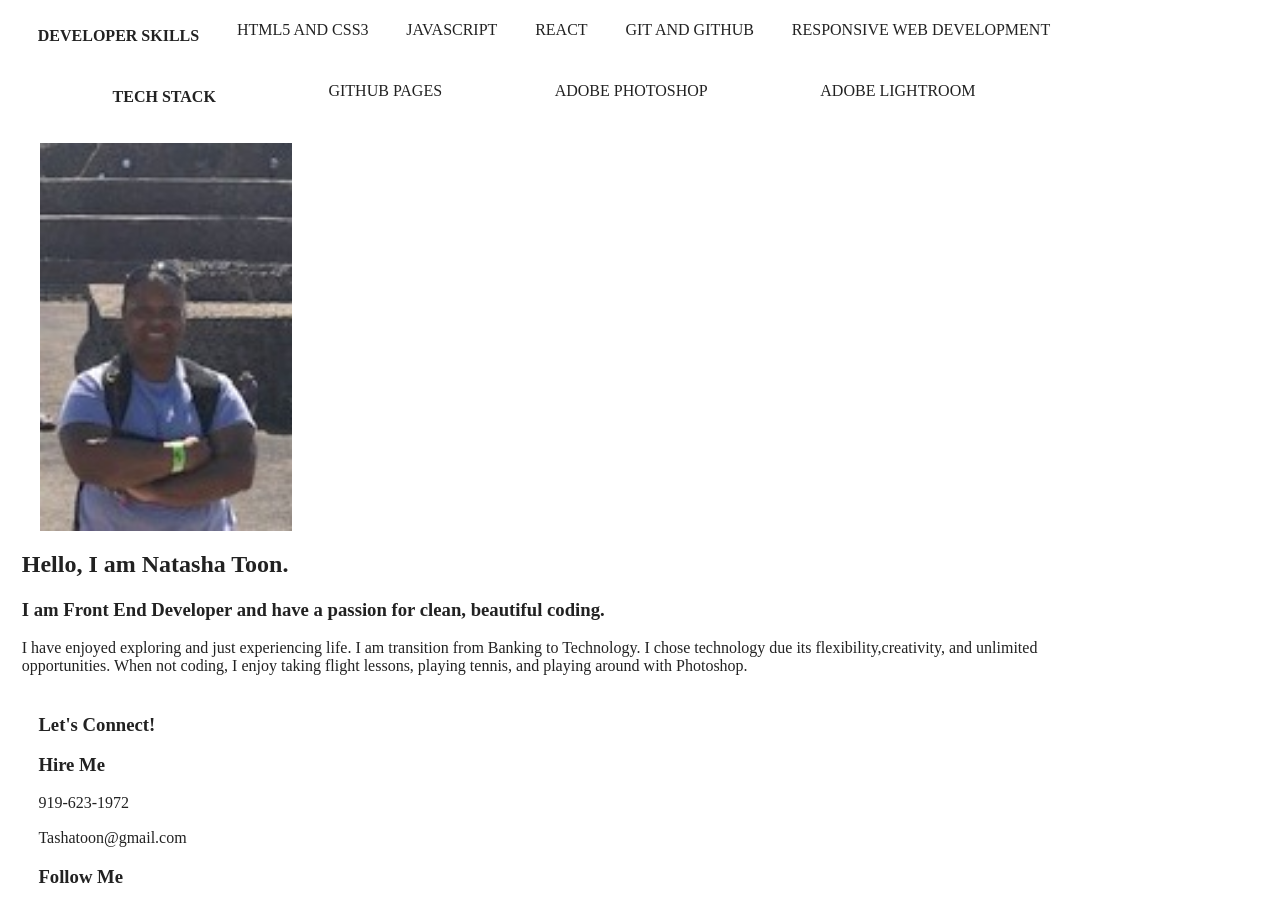
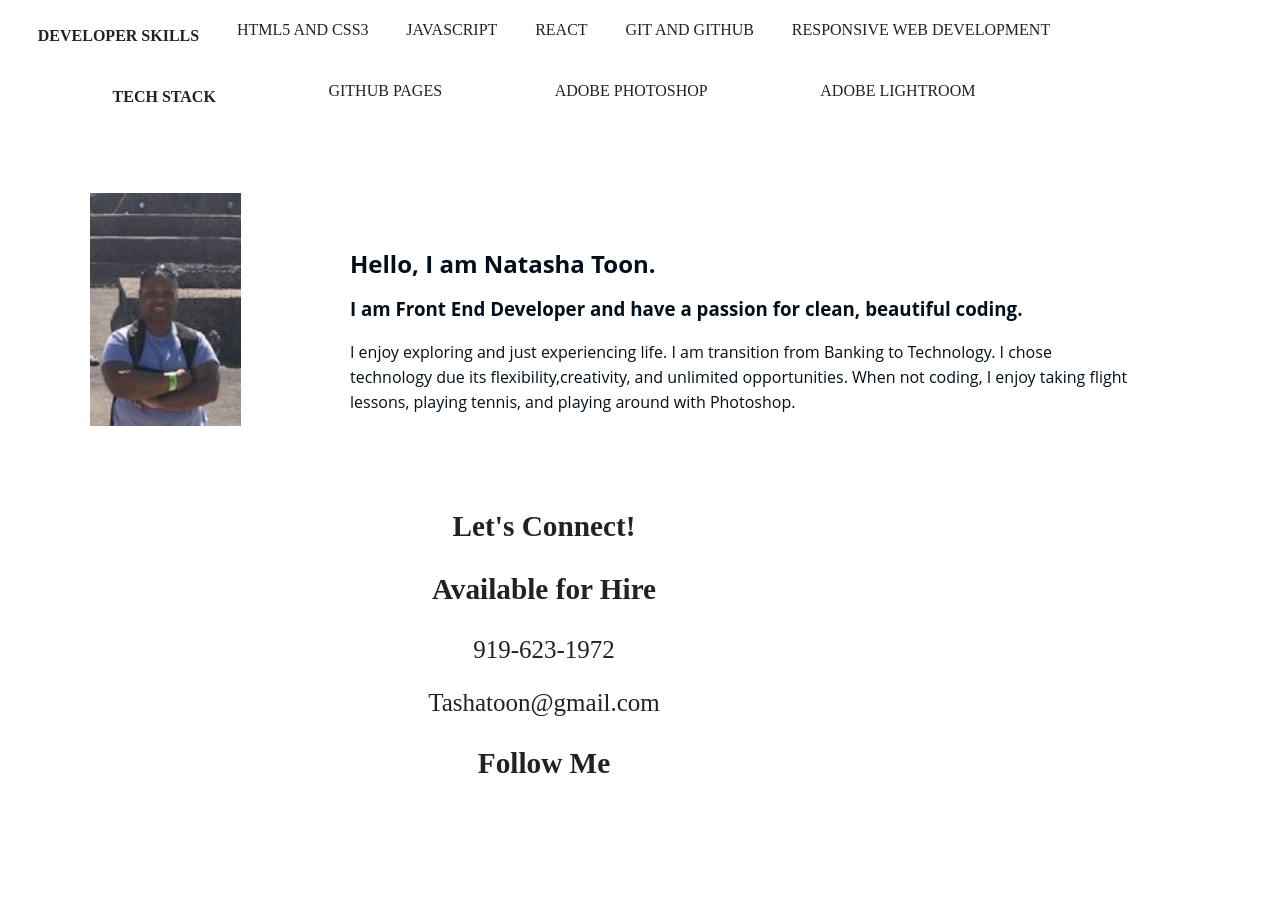
Before and after one commit to Tashatoon/Natasha-Portfolio, a website built with Parcel: page index.html in a window 1280 px wide. Shown: the part 1780-2701 px from the top of the page. Built offline with nearby package versions, Linux system fonts and the light colour scheme.

Commit message:
bio info

```diff
--- a/css/main.css
+++ b/css/main.css
@@ -59,13 +59,8 @@ figure .project-link {
 }
 article.portfolio {
   margin-top: 25%;
-
 }
 
-#contact {
-margin: 3%;
-
-}
 /*****Header****/
 
 header h2 {
@@ -103,21 +98,22 @@ button {
   border-radius: 15%;
 }
 /*****About*****/
-#about {
-  margin-top: 0%;
+#about .content-wrapper {
+  width: 85%;
+    display: flex;
+    align-items: center;
+    justify-content: center;
+    padding: 50px;
 }
 
 .about-bio {
-margin-left: 2%;
-text-align: left;
-display: block;
-justify-content: center;
+  padding-left: 300px;
+   position: relative; top:-195px;
+    line-height: 25px;
+    font-family: "Open Sans";
+    font-size: 100%;
+    color:rgb(2, 15, 26);
 }
-img .about-content-wrapper {
-margin-left: 35%;
-}
-
-
 /****Work*****/
 #work {
   width: 100%;
@@ -151,6 +147,11 @@ margin-left: 35%;
   text-transform: uppercase;
 }
 /***Contact info***/
+#contact {
+  font-size: 25px;
+  position: relative; top:-195px;
+  text-align: center;
+}
 
 
 /*
--- a/index.html
+++ b/index.html
@@ -228,13 +228,13 @@
               <div class="about-content-wrapper">
                 <figure>
                   <!--Add a photo-->
-                  <img src="/img/Natasha.jpg" width="25%">
+                  <img src="/img/Natasha.jpg" width="15%">
                 </figure>
                 <div class="about-bio">
                   <h2>Hello, I am Natasha Toon.</h2>
                   <h3>I am Front End Developer and have a passion for clean, beautiful coding.</h3>
                   <p>
-                    I have enjoyed exploring and just experiencing life. I am transition from Banking to Technology. I chose technology due its flexibility,creativity, and unlimited opportunities.
+                    I enjoy exploring and just experiencing life. I am transition from Banking to Technology. I chose technology due its flexibility,creativity, and unlimited opportunities.
                     When not coding, I enjoy taking flight lessons, playing tennis, and playing around with Photoshop.
                   </p>
                 </div>
@@ -243,18 +243,18 @@
             </section>
     </main>
     <footer id="contact">
-      <div class="content-wrapper">
-        <h3>
+        <div class="content-wrapper">
+          <div class="contact-info">
+            <h3>
           Let's Connect!
         </h3>
-        <div class="content-wrapper">
-          <div class="contact-info">
-            <h3>Hire Me</h3>
+            <h3>Available for Hire</h3>
             <p>919-623-1972</p>
             <p>Tashatoon@gmail.com</p>
           </div>
           <div class="contact-info follow section">
             <h3 class="contact-title">Follow Me</h3>
+            <!--add icon for Linkedin-->
 
           </div>
         </div>
```
Also changed, not shown: 2 other files.
